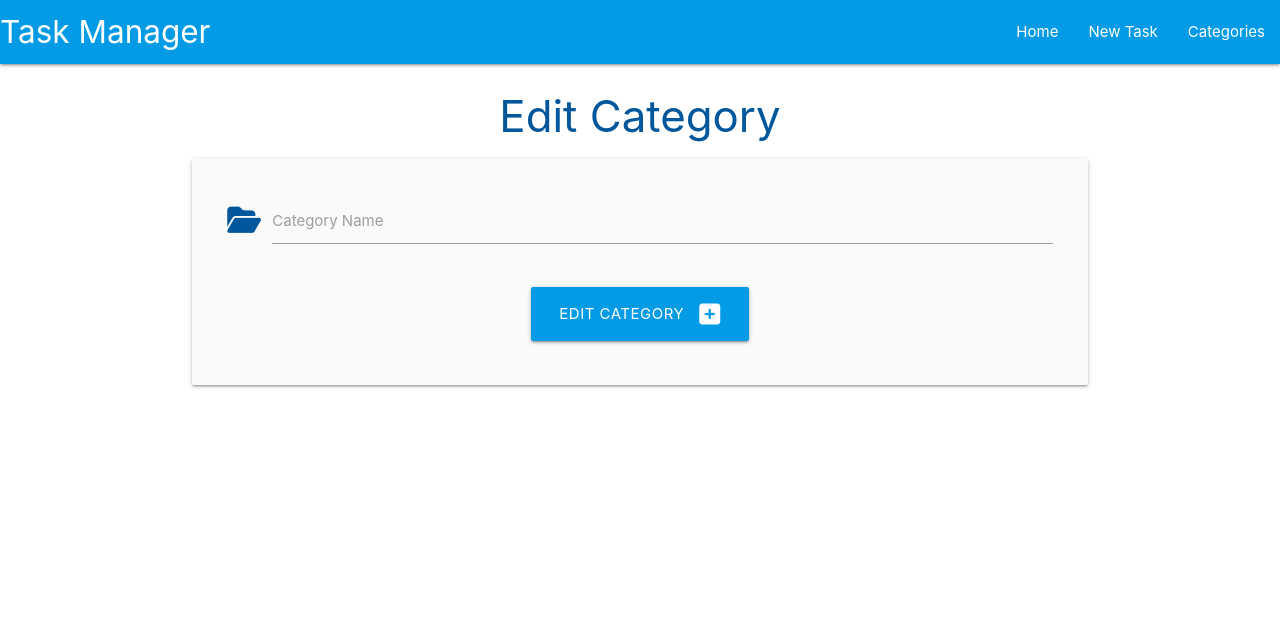
After one commit to MichelleDuda/flask-sqlalchemy-task-manager, a Flask app: template taskmanager/templates/edit_category.html in a window 1280 px wide. The commit adds this page. Shown: the top 625 px of the page. Run offline with Flask 3, Linux system fonts and the light colour scheme; the template is opened without the code that fills it, so the values that code supplies are empty; some libraries are stand-ins or nearby versions.

Commit message:
Add edit functionality to database categories

```diff
--- a/taskmanager/templates/categories.html
+++ b/taskmanager/templates/categories.html
@@ -19,7 +19,7 @@
           <span class="card-title">{{ category.category_name }}</span>
         </div>
         <div class="card-action">
-          <a href="#" class="btn green accent-4">Edit</a>
+          <a href="{{ url_for('edit_category', category_id=category.id) }}" class="btn green accent-4">Edit</a>
           <a href="#" class="btn red">Delete</a>
         </div>
       </div>
--- /dev/null
+++ b/taskmanager/templates/edit_category.html
@@ -0,0 +1,26 @@
+{% extends "base.html" %}
+{% block content %}
+
+<h3 class="light-blue-text text-darken-4 center-align">Edit Category</h3>
+
+<div class="row card-panel grey lighten-5">
+    <form class="col s12" method="POST" action="{{ url_for('edit_category', category_id=category.id) }}">
+        <!-- category name -->
+        <div class="row">
+            <div class="input-field col s12">
+                <i class="fas fa-folder-open prefix light-blue-text text-darken-4"></i>
+                <input id="category_name" name="category_name" value="{{ category.category_name }}" minlength="3" maxlength="25" type="text" class="validate" required>
+                <label for="category_name">Category Name</label>
+            </div>
+        </div>
+        <!-- submit button -->
+        <div class="row">
+            <div class="col s12 center-align">
+                <button type="submit" class="btn-large light-blue darken-1">
+                    Edit Category <i class="fas fa-plus-square right"></i>
+                </button>
+            </div>
+        </div>
+    </form>
+</div>
+{% endblock %}
```
Also changed, not shown: taskmanager/routes.py (+10 -0 lines).
